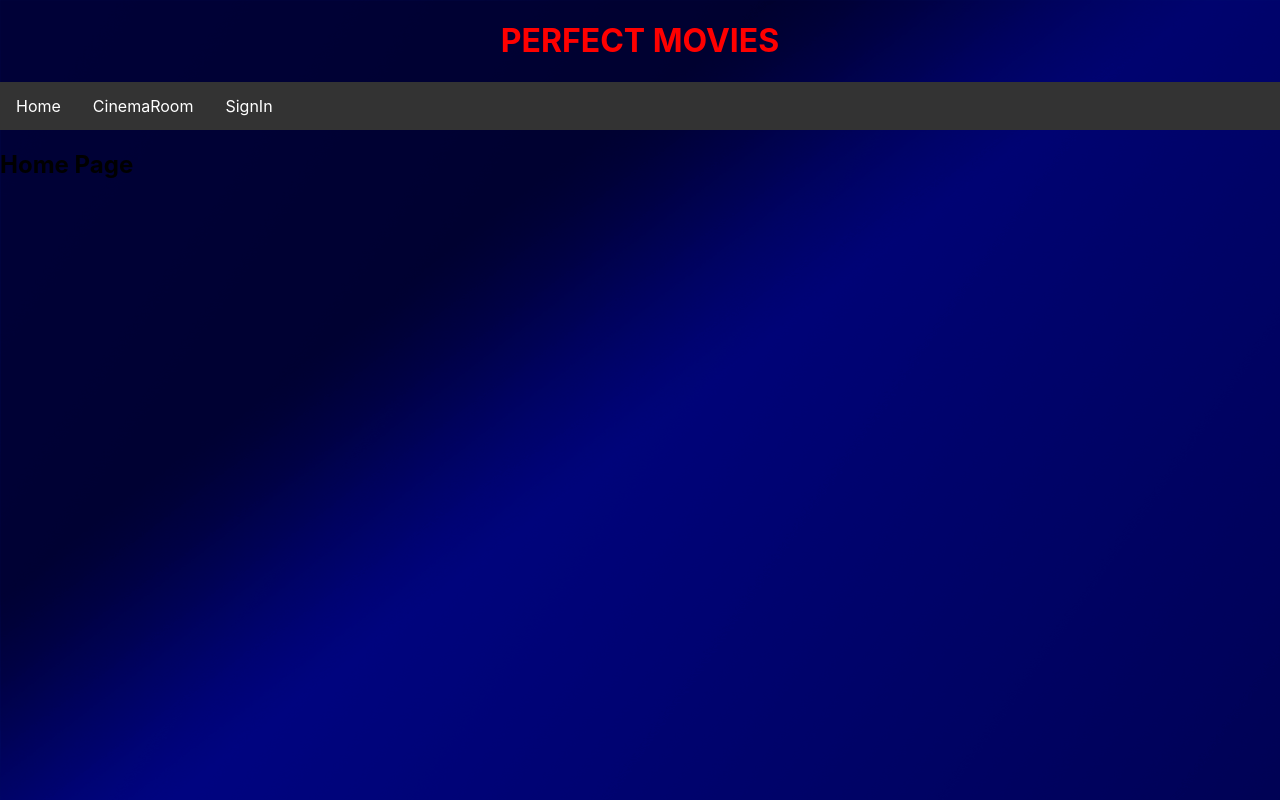
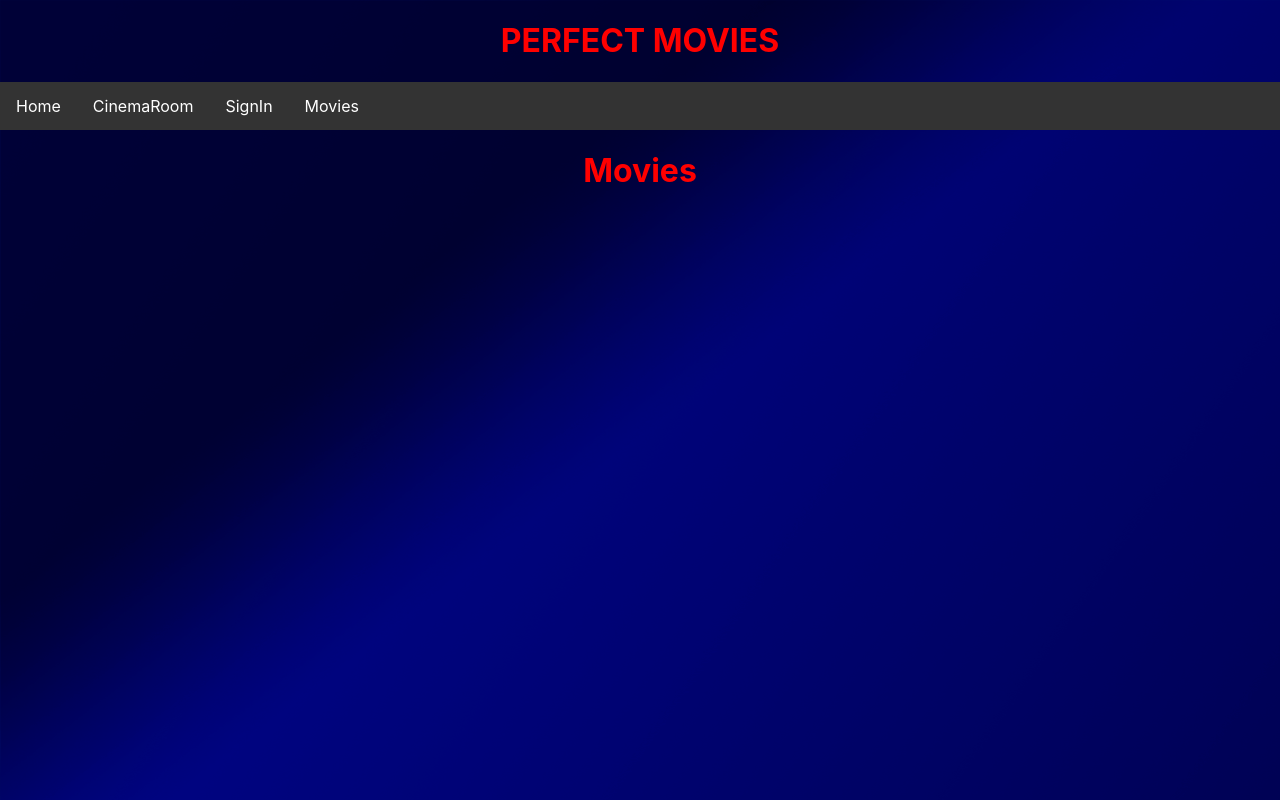
Before and after one commit to wilcer1/fullstackprojectreact, a React (Create React App) app: page /Movies in a window 1280 px wide. Before the commit this address led to /. Built offline with nearby package versions, Linux system fonts and the light colour scheme.

Commit message:
added movies to navbar

```diff
--- a/src/App.js
+++ b/src/App.js
@@ -14,6 +14,8 @@ import SignIn from "./components/SignIn"
 import Home from "./components/Home";
 // Import About component
 import CinemaRoom from './components/CinemaRoom'
+
+import Movies from './components/Movies';
 // Import ContactUs component
 function App() {
   return (
@@ -39,6 +41,8 @@ function App() {
 
         <Route path="/SignIn" component={SignIn} />
 
+        <Route path="/Movies" component={Movies} />
+
 
         {/* If any route mismatches the upper
         route endpoints then, redirect triggers
--- /dev/null
+++ b/src/components/Movies.js
@@ -0,0 +1,13 @@
+import React from "react";
+import Navbar from "./Navbar";
+
+function Movies(){
+  return (
+    <div id="movies">
+      <Navbar/>
+      <h1>Movies</h1>
+    </div>
+  );
+};
+
+export default Movies;
--- a/src/components/Navbar.js
+++ b/src/components/Navbar.js
@@ -11,6 +11,7 @@ function Navbar(props){
             <li><a href="/">Home</a></li>
             <li><a href="/CinemaRoom">CinemaRoom</a></li>
             <li><a href="/SignIn">SignIn</a></li>
+            <li><a href="/Movies">Movies</a></li>
         </ul>
         </div>
         </>
```
